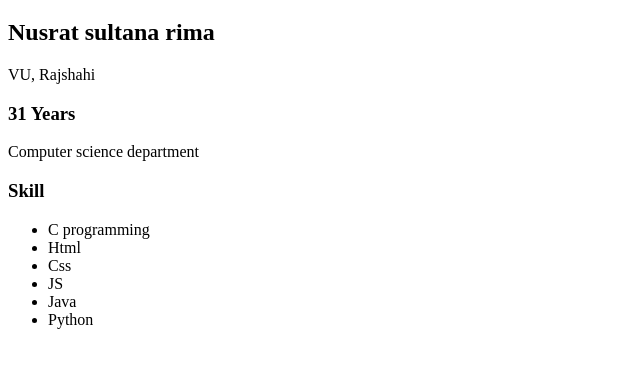
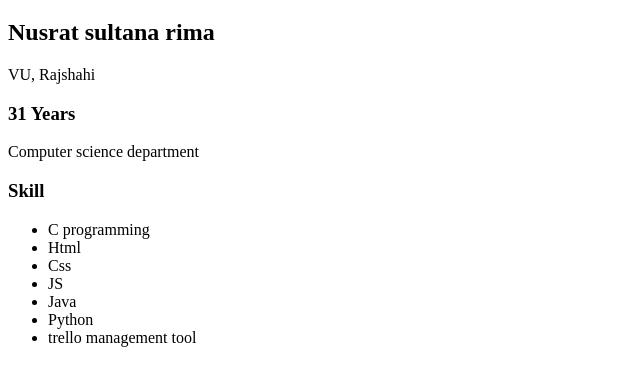
Before and after one commit to bukharibd/git-review, a plain HTML site: page index.html in a window 1280 px wide. Shown: the part 61-446 px from the top of the page, without its empty margins (0-640 px from the left). Drawn offline with Linux system fonts and the light colour scheme.

Commit message:
Added one more skill

```diff
--- a/index.html
+++ b/index.html
@@ -24,6 +24,7 @@
         <li>JS</li>
         <li>Java</li>
         <li>Python</li>
+        <li>trello management tool</li>
       </ul>
     </section>
   </body>
```
